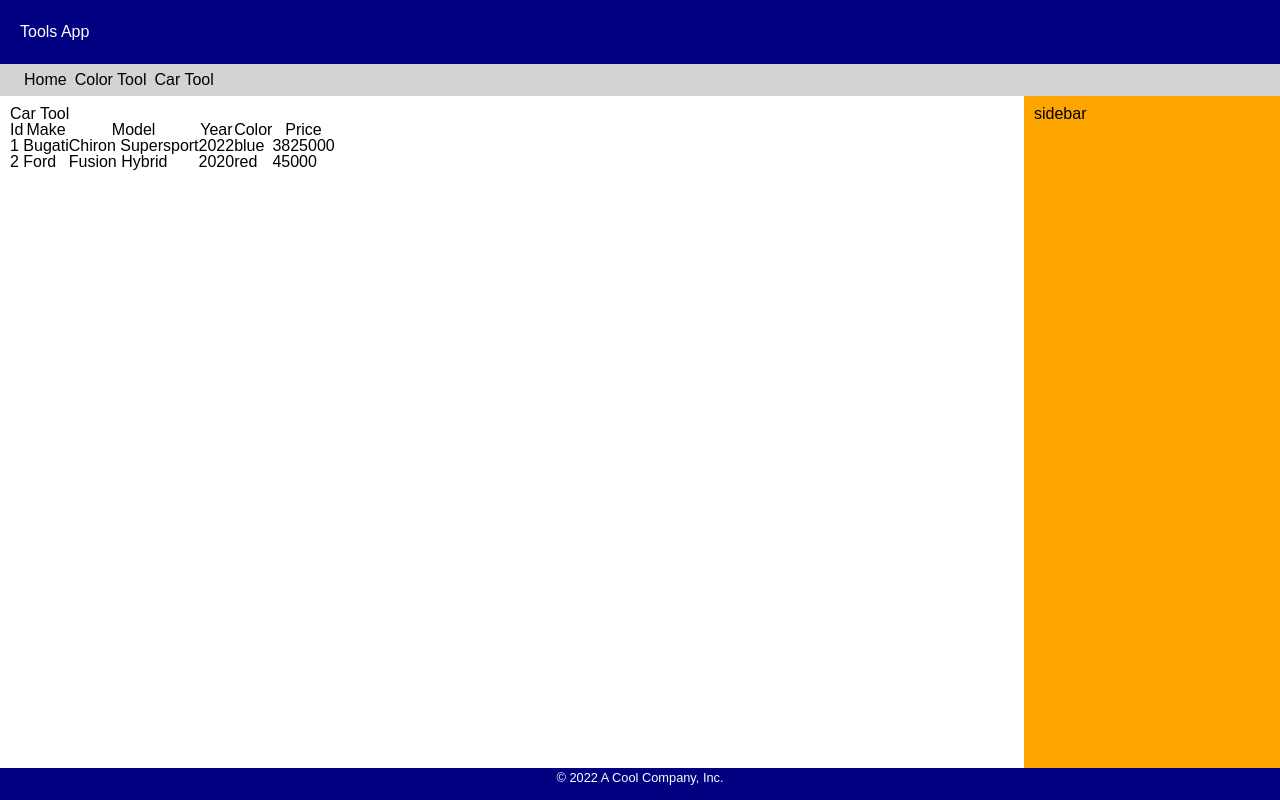
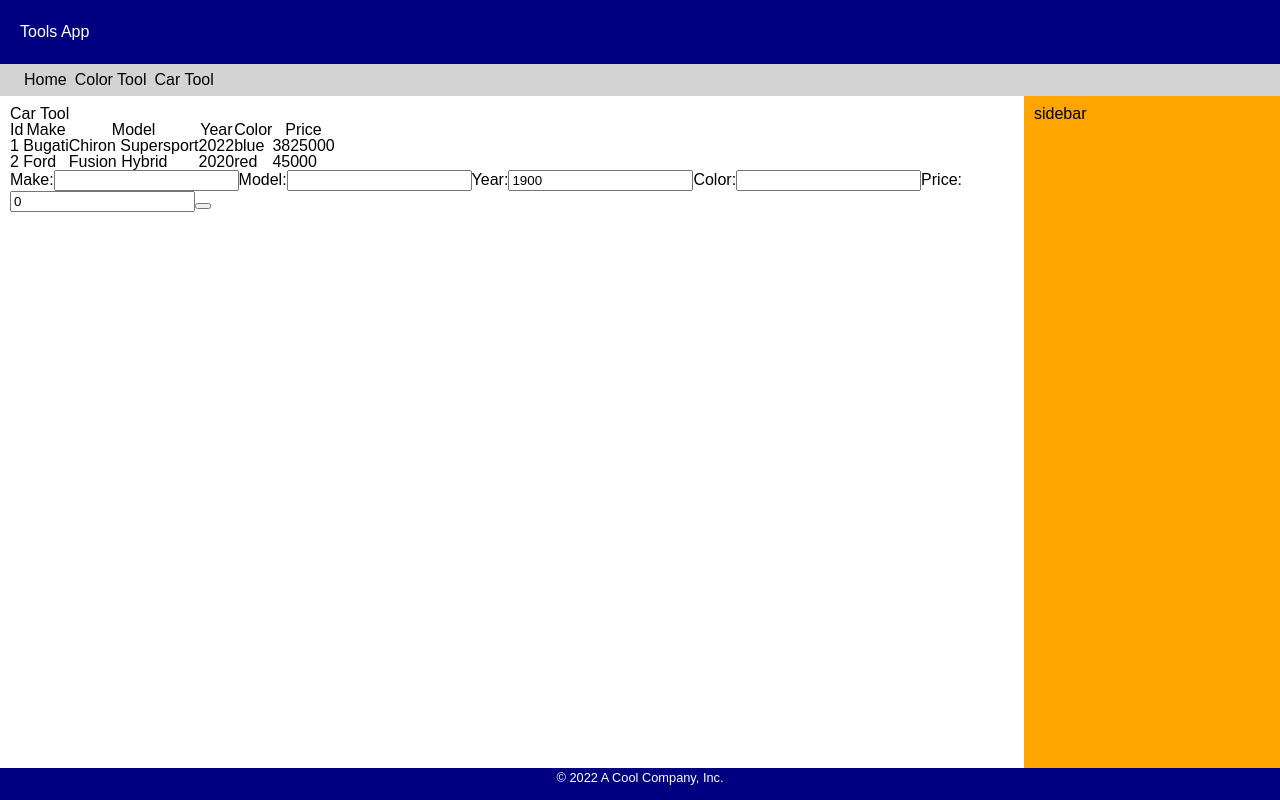
Before and after one commit to t4d-classes/bootcamp_03282022, a React (Create React App) app in the folder demo-app/: page /car-tool in a window 1280 px wide. Built offline with nearby package versions, Linux system fonts and the light colour scheme.

Commit message:
add solution to lab 5

```diff
--- /dev/null
+++ b/demo-app/src/components/CarForm.js
@@ -0,0 +1,52 @@
+import { useState } from 'react';
+
+export const CarForm = (props) => {
+
+    const [ carForm, setCarForm ] = useState({
+        make: '', model: '', year: 1900, color: '', price: 0
+    });
+
+    const change = (e) => {
+        setCarForm({
+            ...carForm, // copy the properties from car form
+
+            // computed property
+            [e.target.name]: e.target.type === 'number'
+                ? e.target.valueAsNumber : e.target.value,
+        });
+    };
+
+    console.log(carForm);
+
+    return (
+        <form>
+            <label>
+                Make:
+                <input type="text" name="make"
+                    value={carForm.make} onChange={change} />
+            </label>
+            <label>
+                Model:
+                <input type="text" name="model"
+                    value={carForm.model} onChange={change} />
+            </label>
+            <label>
+                Year:
+                <input type="number" name="year"
+                    value={carForm.year} onChange={change} />
+            </label>
+            <label>
+                Color:
+                <input type="text" name="color"
+                    value={carForm.color} onChange={change} />
+            </label>
+            <label>
+                Price:
+                <input type="number" name="price"
+                    value={carForm.price} onChange={change} />
+            </label>
+            <button type="button"></button>
+        </form>
+    );
+
+};
--- a/demo-app/src/components/CarTool.js
+++ b/demo-app/src/components/CarTool.js
@@ -1,5 +1,6 @@
 import { ToolHeader } from "./ToolHeader";
 import { CarTable } from "./CarTable";
+import { CarForm } from "./CarForm";
 
 export function CarTool(props) {
 
@@ -7,6 +8,7 @@
         <>
             <ToolHeader headerText="Car Tool" />
             <CarTable cars={props.cars} />
+            <CarForm />
         </>
     );
 
--- a/demo-app/src/components/ColorForm.js
+++ b/demo-app/src/components/ColorForm.js
@@ -2,31 +2,19 @@
 
 export const ColorForm = (props) => {
 
-    const formState = useState({
+    const [ colorForm, setColorForm ] = useState({
         name: '',
         hexcode: ''
-    } /* this object is used for initialization on the first render only */)
-
-    const colorForm = formState[0]; // current state data
-    const setColorForm = formState[1]; // function to update state and re-render
-
+    });
 
     const change = (e) => {
+        setColorForm({
+            ...colorForm, // copy the properties from color form
 
-        // target => input field
-        const inputType = e.target.type;
-        const inputName = e.target.name;
-        const inputValue = inputType === "number" ? e.target.valueAsNumber : e.target.value;
-
-        const newColorForm = {
-            name: colorForm.name,
-            hexcode: colorForm.hexcode,
-        };
-
-        newColorForm[inputName] = inputValue;
-
-
-        setColorForm(newColorForm); // update the state and re-render
+            // computed property
+            [e.target.name]: e.target.type === 'number'
+                ? e.target.valueAsNumber : e.target.value,
+        });
     };
 
     console.log(colorForm);
```
Also changed, not shown: demo-app/src/components/ColorFormOriginal.js (added, +50 -0 lines).
